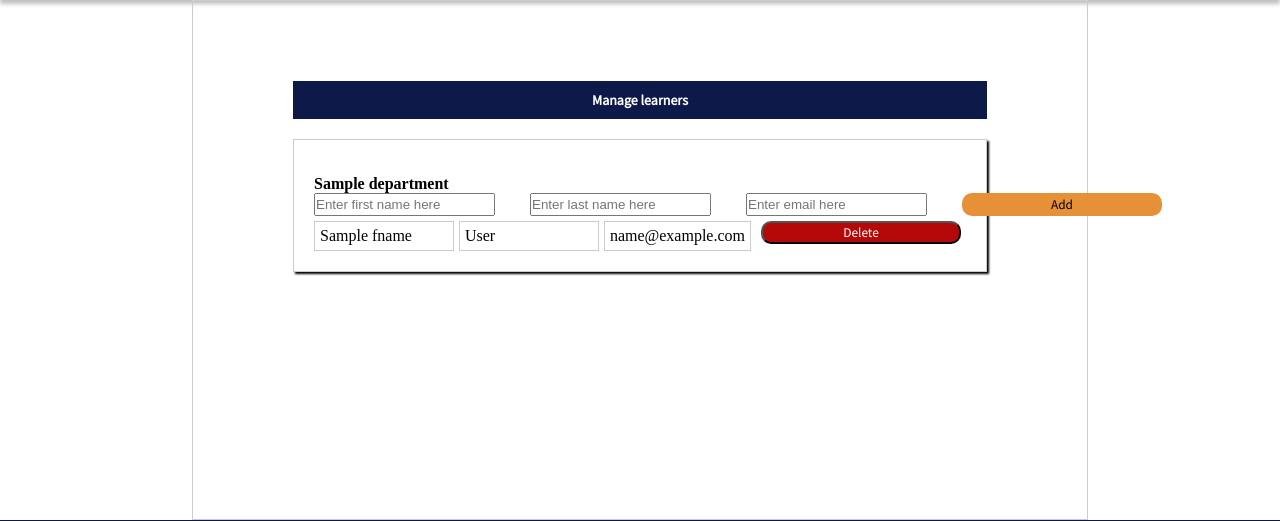
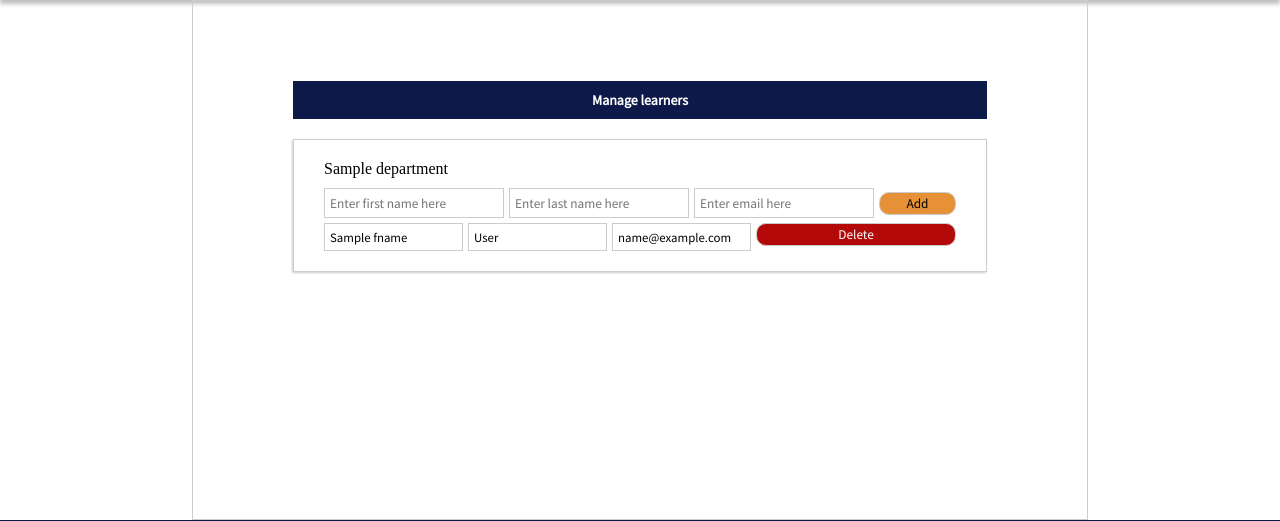
Before and after one commit to NiniolaX/ResourceHub, a Flask app: template templates/manage_learners.html in a window 1280 px wide. Shown: the part 60-581 px from the top of the page. Run offline with Flask 3, Linux system fonts and the light colour scheme; the template is opened without the code that fills it: most values are stand-ins (such as "Sample title", 1, 10 or a date in 2020).

Commit message:
Made small additions to styling

```diff
--- a/static/css/manage_department.css
+++ b/static/css/manage_department.css
@@ -3,12 +3,17 @@
     width: 100%;
     gap: 50px;
     box-sizing: border-box;
+    justify-content: center;
+    align-items: baseline;
+    margin-bottom: 10px;
 }
 input.department-name{
-    width: 80%;
-    border: 1px solid red;
-    flex-basis: 70%;
+    flex-basis: 72%;
+    height: 30px;
+    border: 1px solid #ccc;
+    box-sizing: border-box;
     padding: 5px;
+    font-family: 'Source Sans Pro', sans-serif;
 }
 .delete-department {
     display: flex;
@@ -18,13 +23,12 @@ li.department {
     width: 100%;
     box-sizing: border-box;
     gap: 50px;
-    margin-top: 20px;
+    margin-bottom: 20px;
 }
 .department p {
     padding: 5px;
     flex-basis: 80%;
-    border: 1px solid red;
-    width: 80%;
+    border: 1px solid #ccc;
 }
 .department form {
     flex-basis: 20%;
--- a/static/css/manage_teachers_learners.css
+++ b/static/css/manage_teachers_learners.css
@@ -1,41 +1,62 @@
 .dept-item {
     border: 1px solid #ccc;
     margin-bottom: 20px;
-    padding: 20px;
-    box-shadow: 2px 2px 2px;
+    padding: 20px 30px;
+    box-shadow: -1px 1px 2px #ccc;
 }
 .department-name {
-    margin-top: 15px;
-    padding: 0;
+    box-sizing: border-box;
+    margin-bottom: 10px;
     border: none;
-    font-weight: bold;
 }
-.teacher-list input {
+.teacher-list input, .learner-list input {
     display: flex;
     margin: 0;
     padding: 0;
+    border: solid 1px #ccc;
 }
-.add-teacher {
-    display: grid;
-    grid-template-columns: auto auto auto auto;
-    width: 100%;
-    column-gap: 35px;
-}
-
-.teacher {
+.add-teacher, .add-learner {
     display: flex;
     gap: 5px;
     width: 100%;
     flex-wrap: nowrap;
     flex-grow: 0;
+    justify-content: left;
+    align-items: center;
 }
-.teacher p {
+.add-teacher input[type="text"],
+.add-teacher input[type="email"],
+.add-learner input[type="text"],
+.add-learner input[type="email"] {
+    display: flex;
+    gap: 5px;
+    width: 199px;
+    flex-wrap: nowrap;
+    flex-grow: 0;
+    height: 30px;
+    box-sizing: border-box;
+    padding: 0 5px;
+    font-family: 'Source Sans Pro', sans-serif;
+    color: #000;
+}
+.teacher, .learner {
+    display: flex;
+    gap: 5px;
+    width: 100%;
+    flex-wrap: nowrap;
+    flex-grow: 0;
+    align-items: center;
+}
+.teacher p, .learner p {
     display: flex;
     padding: 5px;
     border: 1px solid  #ccc;
     width: 100%;
     margin-top: 5px;
+    font-family: 'Source Sans Pro', sans-serif;
+    font-size: 0.8rem;
 }
-.delete-teacher {
-    margin: 5px;
+
+.delete-teacher, .delete-learner {
+    display: flex;
 }
--- a/templates/manage_learners.html
+++ b/templates/manage_learners.html
@@ -16,8 +16,8 @@
         <li class="dept-item">
             <p class="department-name">{{ department['name'] }}</p>
 
-            <ul class="teacher-list">
-                <form class="add-teacher" action="{{ url_for('add_learner') }}" method="post">
+            <ul class="learner-list">
+                <form class="add-learner" action="{{ url_for('add_learner') }}" method="post">
                     <input class="fname" name="fname" type="text" placeholder="Enter first name here" required>
                     <input class="lname" name="lname" type="text" placeholder="Enter last name here" required>
                     <input class="email" name="email" type="email" placeholder="Enter email here" required>
@@ -26,11 +26,11 @@
                 </form>
 
                 {% for learner in learners[department['id']] %}
-                <li class="teacher">
+                <li class="learner">
                     <p>{{ learner['fname'] }}</p>
                     <p>{{ learner['lname'] }}</p>
                     <p>{{ learner['email'] }}</p>
-                    <form class="delete-teacher" action="{{ url_for('delete_learner')}}" method="post">
+                    <form class="delete-learner" action="{{ url_for('delete_learner')}}" method="post">
                         <input type="hidden" name="learner_id" value="{{ learner['id']}}">
                         <input class="delete-button" type="submit" value="Delete">
                     </form>
```
